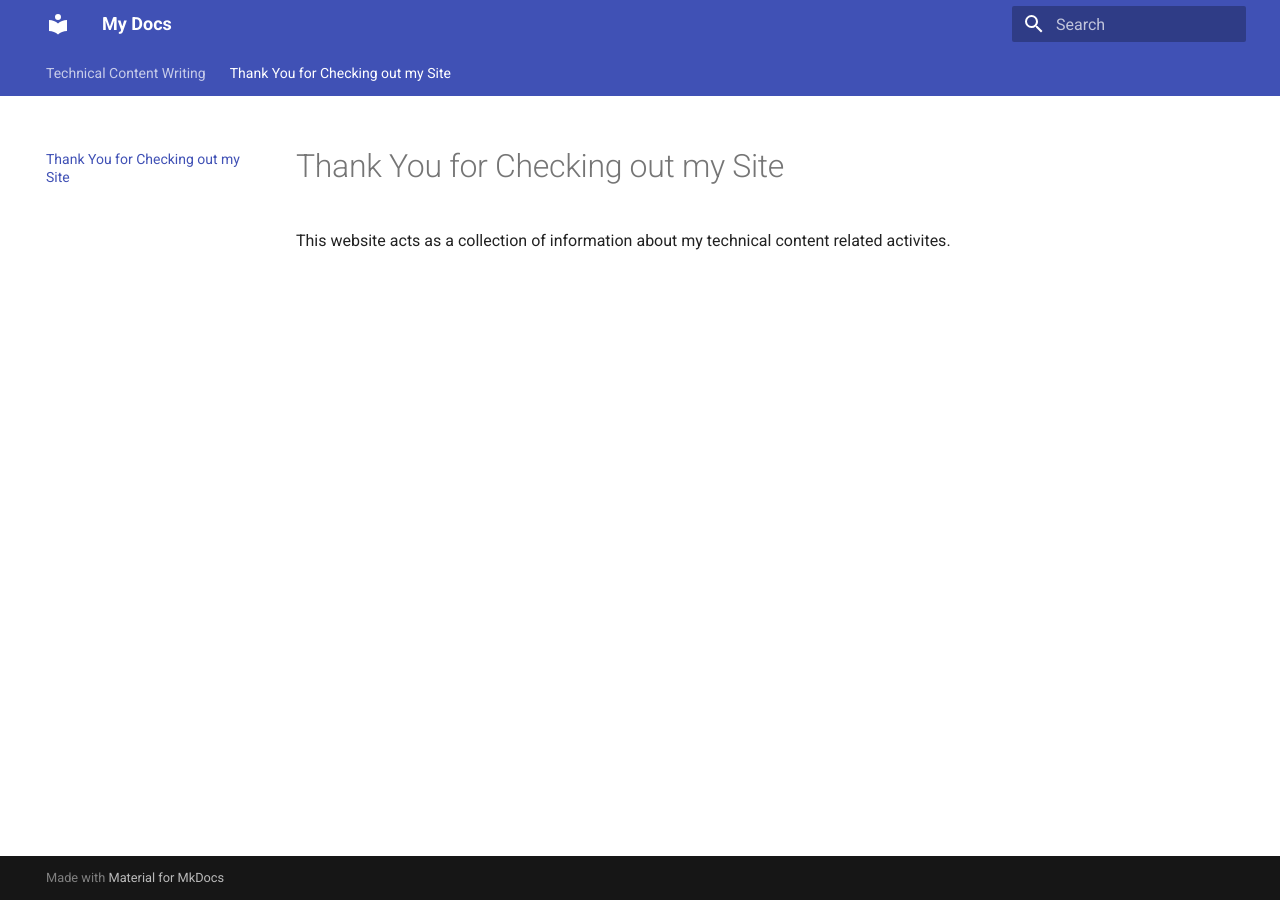
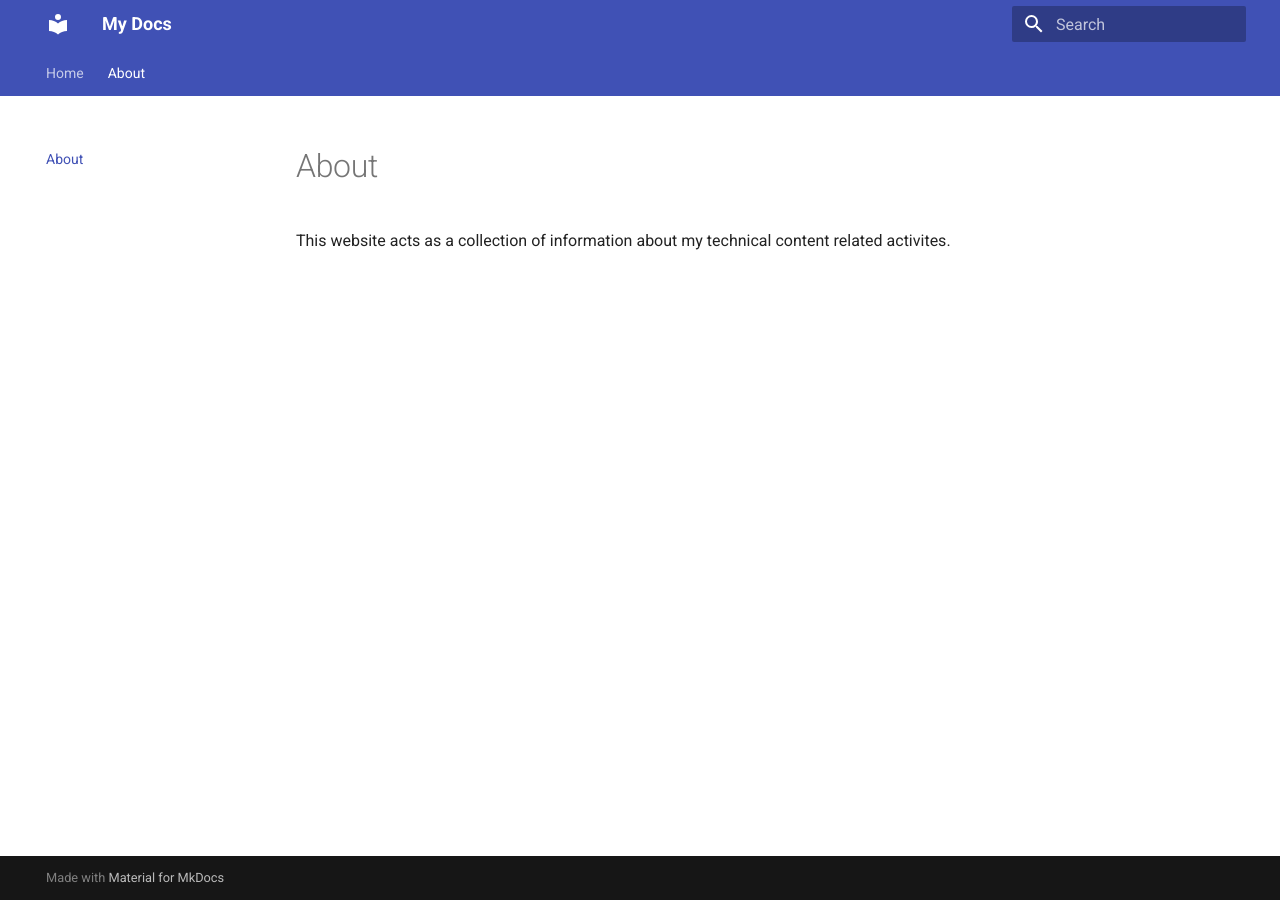
Before and after one commit to nocibambi/tech_content_blog, an MkDocs documentation site: the page built from docs/about.md, in a window 1280 px wide. Built offline with MkDocs 1.6.1 and Material for MkDocs 9.7.7, drawn with Linux system fonts in a browser that asks for light colours.

Commit message:
test edits

```diff
--- a/docs/about.md
+++ b/docs/about.md
@@ -1,3 +1,3 @@
-# Thank You for Checking out my Site
+# About
 
 This website acts as a collection of information about my technical content related activites.
--- a/docs/index.md
+++ b/docs/index.md
@@ -1,5 +1,3 @@
-# Technical Content Writing
+# Home
 
-Welcome!
-
-Are you looking for Technical Content Writing?
+Welcome on this page about technical content writing.
```
